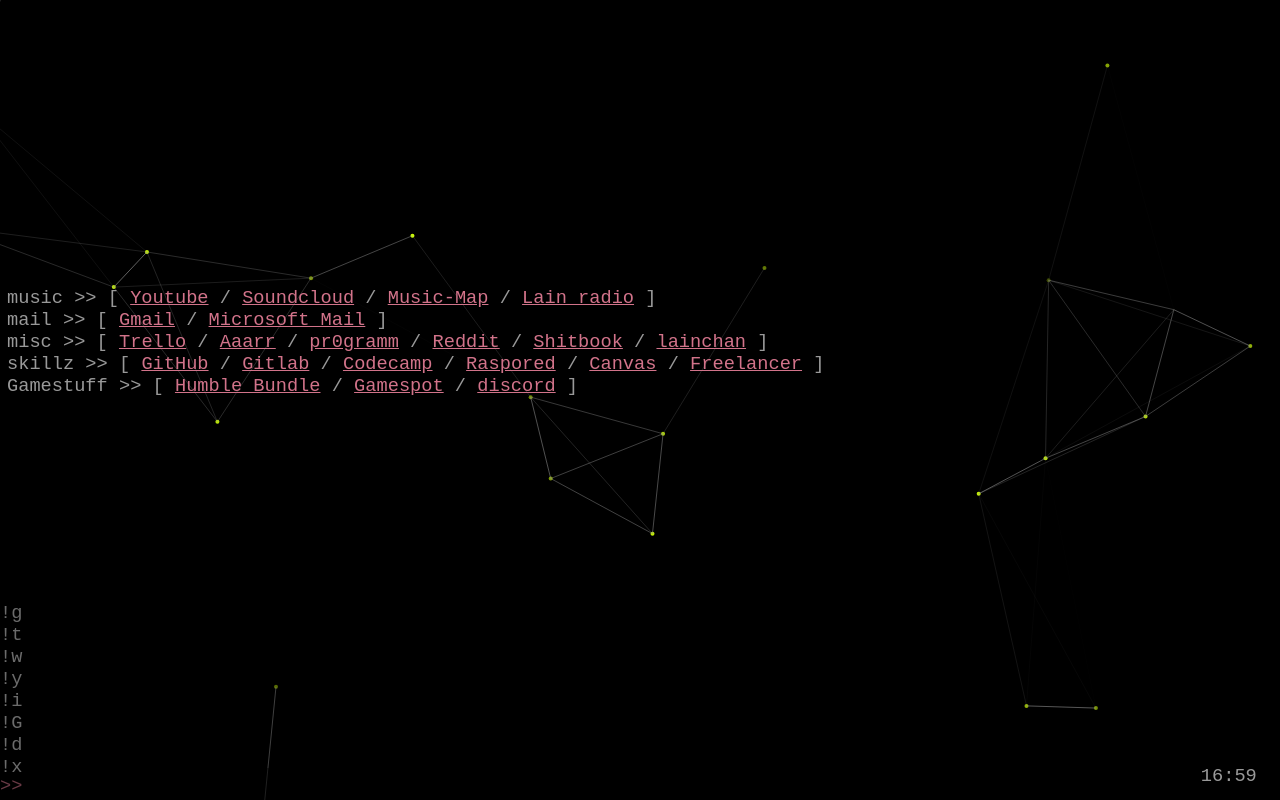
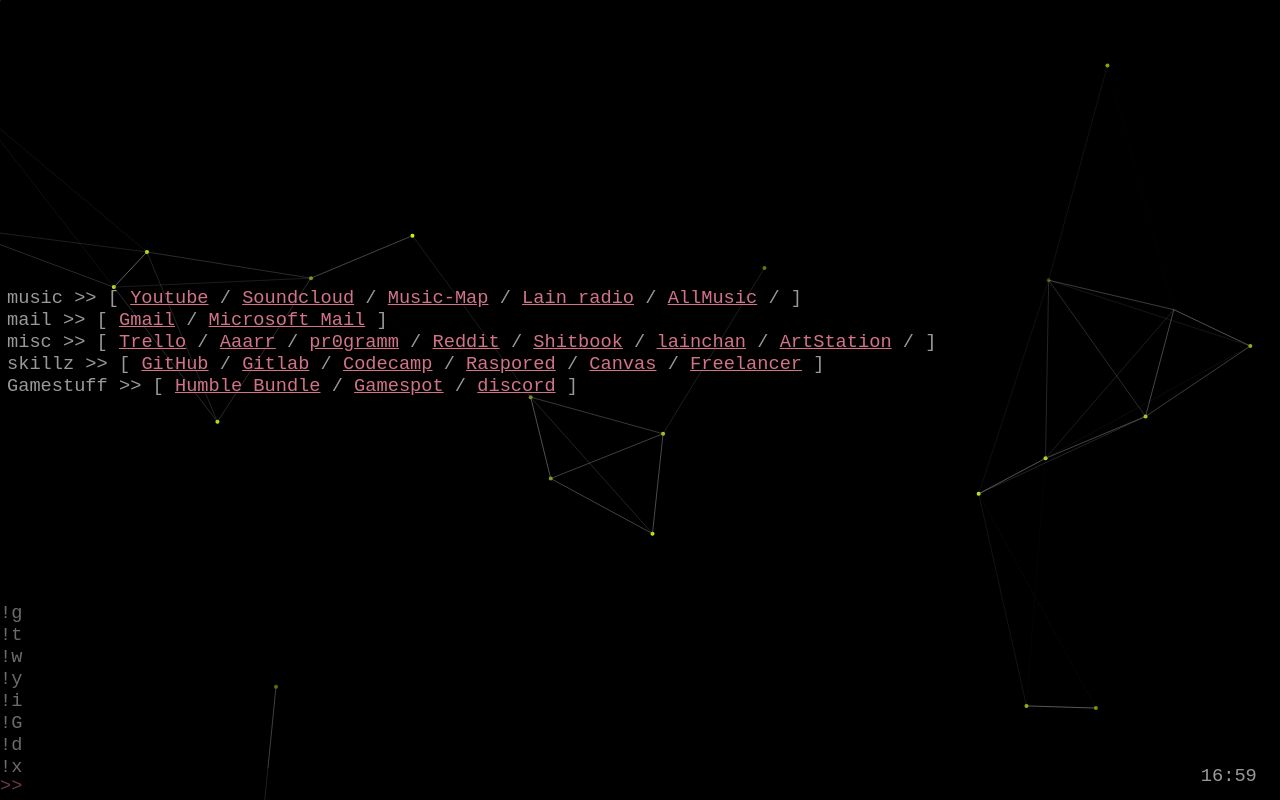
Before and after one commit to cofi1996/Home_page, a plain HTML site: page index.html in a window 1280 px wide. Drawn offline with nearby package versions, Linux system fonts and the light colour scheme.

Commit message:
Update index.html

```diff
--- a/index.html
+++ b/index.html
@@ -20,6 +20,9 @@
       <a href="https://www.music-map.com/">Music-Map</a>
       /
       <a href="https://lainchan.org/radio.html">Lain radio</a>
+      /
+      <a href="https://www.allmusic.com/">AllMusic</a>
+      /
       ]
       <br />
 
@@ -44,6 +47,9 @@
       <a href="https://www.facebook.com">Shitbook</a>
       /
       <a href="https://lainchan.org/tech/catalog">lainchan</a>
+      /
+      <a href="https://www.artstation.com/artwork/loAKO">ArtStation</a>
+      /
       ]
       <br />
 
```
